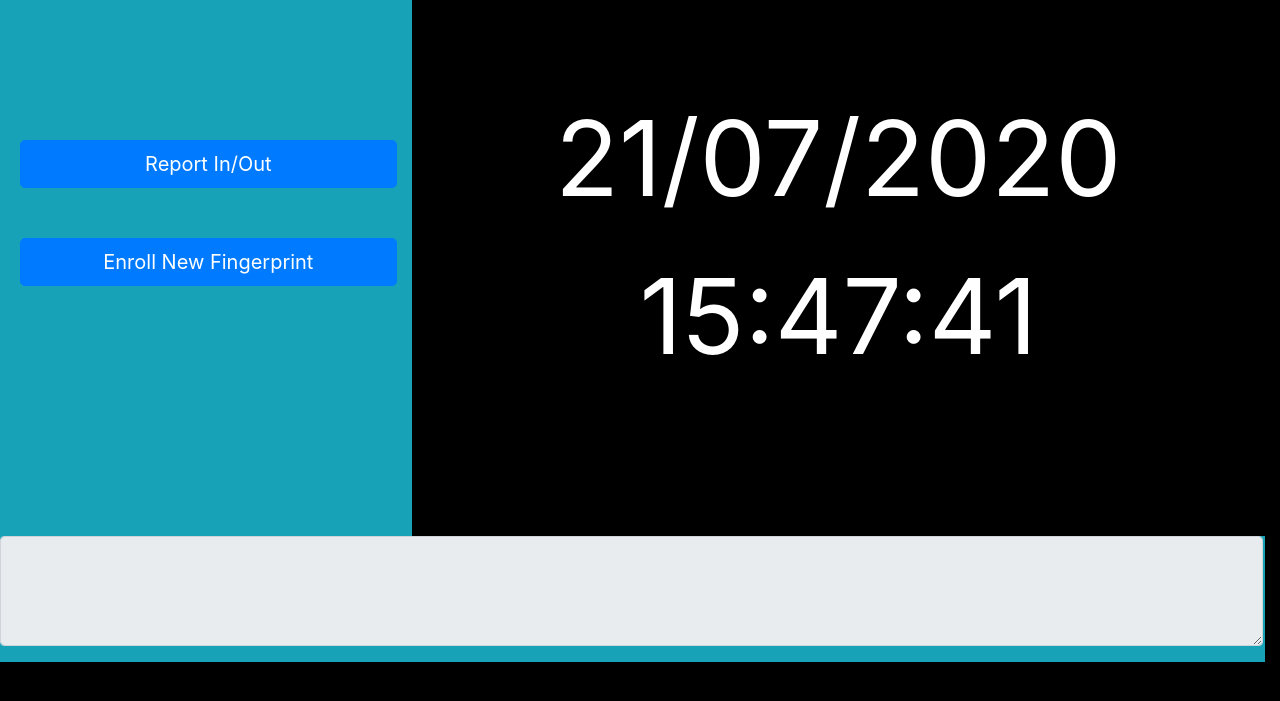
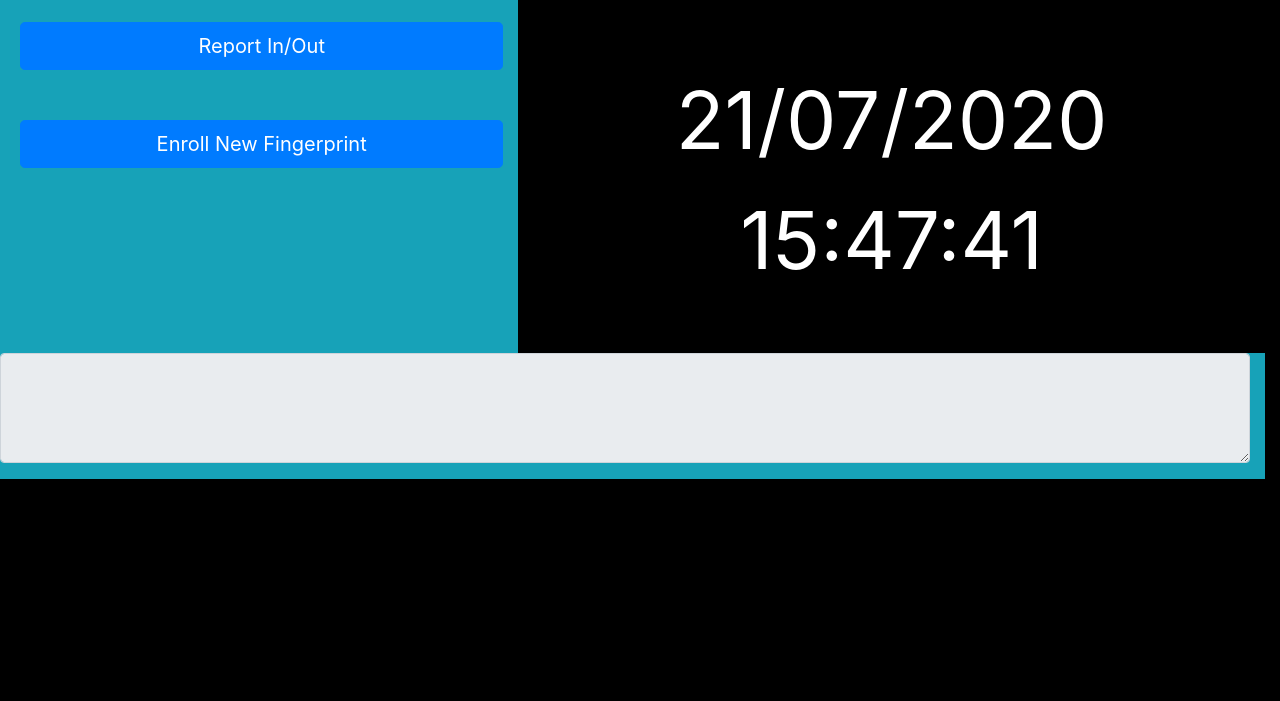
Before and after one commit to yowliew/staffAttendance, a Flask app: template templates/employees/fingerscan.html in a window 1280 px wide. Shown: the top 701 px of the page. Run offline with Flask 2, Linux system fonts and the light colour scheme; the template is opened without the code that fills it, so the values that code supplies are empty; parts of the project's set-up code (start-up, migrations or seed data) failed here and were passed over; some libraries are stand-ins or nearby versions.

Commit message:
Change the fingerscan screen postion for 800x600 screen

```diff
--- a/templates/employees/fingerscan.html
+++ b/templates/employees/fingerscan.html
@@ -15,27 +15,27 @@
 			}
 			.calandar {
 				color: white;
-				font-size: 105px;
+				font-size: 80px;
 				transform: translateY(50%);
 			}
 			.clock {
 				color: white;
-				font-size: 105px;
+				font-size: 80px;
 				transform: translateY(50%);
 			}
 		</style>
 	</head>
 	<body>
 		<div class=".container-fluid">
-			<div class="row" style="width: 100%; height: 536px;">
-				<div class="col-md-4 bg-info">
+			<div class="row" style="width: 100%; height: 353px;">
+				<div class="col-md-5 bg-info">
 					<div style="padding: 10px;">
 						<button
 							type="button"
 							name="reportInOut"
 							id="reportInOut"
 							class="btn btn-primary btn-lg btn-block"
-							style="margin: 10px; margin-top: 130px;"
+							style="margin: 10px; margin-top: 12px;"
 						>
 							Report In/Out
 						</button>
@@ -59,14 +59,14 @@
 						<div id="servierMessageBox" class="border ml-3 p-3 bg-success" style="display: none; line-height:normal;"></div>
 					</div>
 				</div>
-				<div class="col-md-8">
+				<div class="col-md-7">
 					<div id="theDate" class="d-flex calandar justify-content-center"></div>
 					<div id="theClock" class="d-flex clock justify-content-center"></div>
 				</div>
 			</div>
 			<div class="row" style="width: 100%; height: 95px;">
 				<div id="theInfo" class="col-md-12 bg-info">
-					<textarea name="displayText" id="displayText" rows="4" class="form-group form-control" style="width: 101%;" ; readonly></textarea>
+					<textarea name="displayText" id="displayText" rows="4" class="form-group form-control" style="width: 100%;" ; readonly></textarea>
 				</div>
 			</div>
 		</div>
```
Also changed, not shown: devl-data.db.
